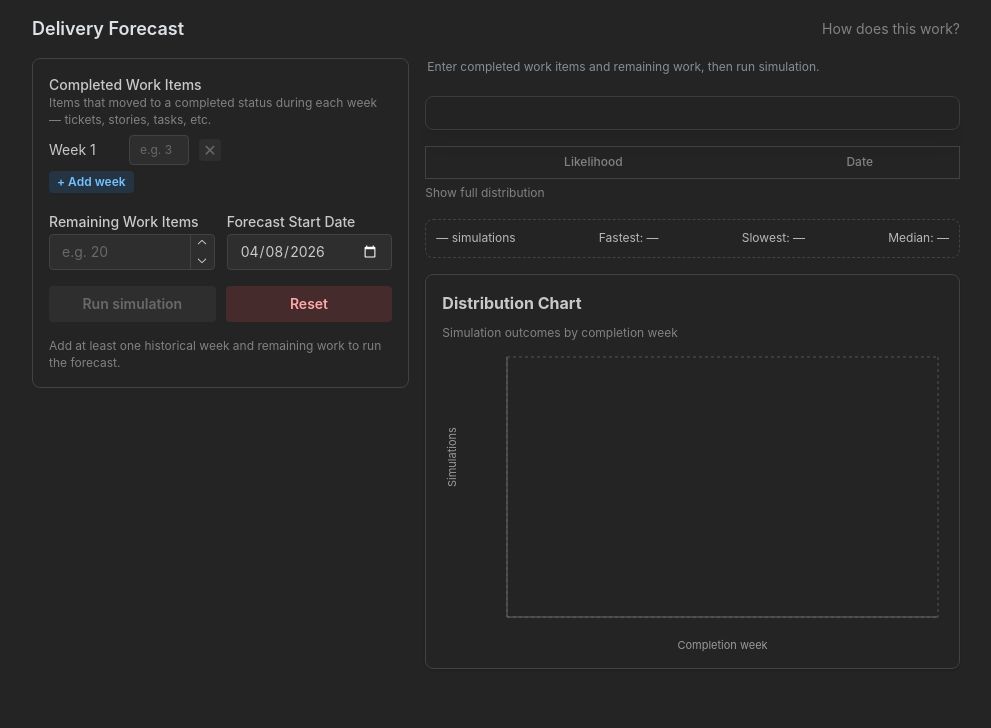
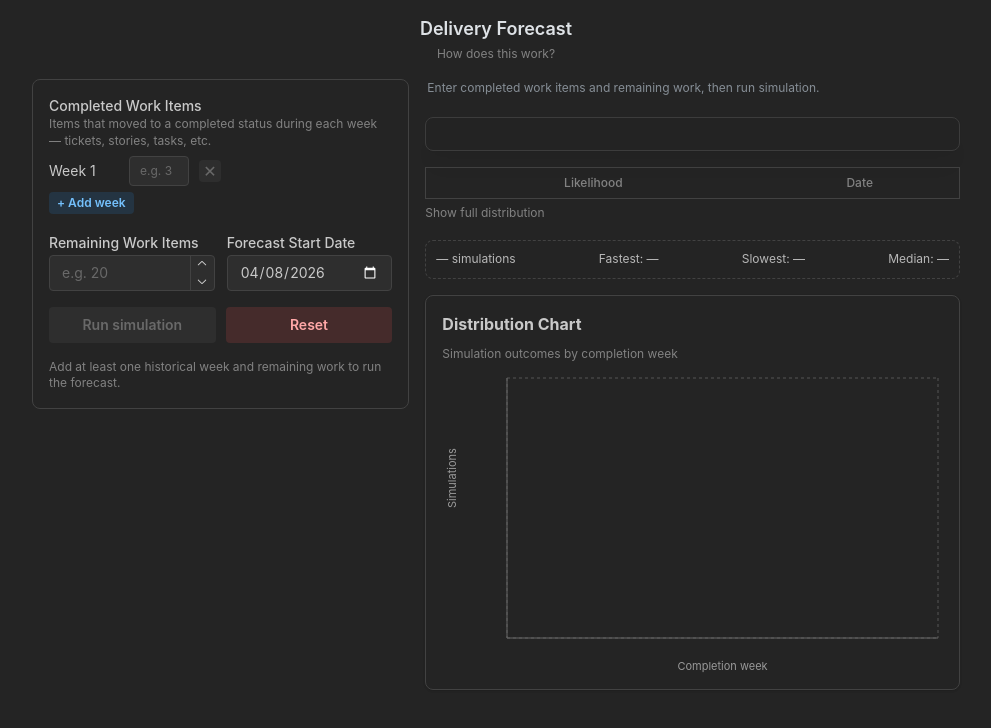
Before and after one commit to ZakLaughton/monte-carlo-forecaster, a React (Vite) app: page / in a window 1280 px wide. Shown: the top 728 px of the page, without its empty margins (144-1135 px from the left). Built offline with nearby package versions, Linux system fonts and the light colour scheme.

Commit message:
move faq link down

```diff
--- a/src/App.tsx
+++ b/src/App.tsx
@@ -1,5 +1,5 @@
 import { useCallback, useMemo, useRef, useState } from "react";
-import { Container, Title, Stack, Grid, Paper, Anchor, Group } from "@mantine/core";
+import { Container, Title, Stack, Grid, Paper, Anchor } from "@mantine/core";
 import { SimulationForm } from "./components/SimulationForm";
 import { simulateDeliveryWeeks } from "./utils/monte-carlo";
 import { toOddsByWeek } from "./utils/stats";
@@ -86,14 +86,14 @@
   return (
     <Container size={960} py="md">
       <Stack gap="md">
-        <Group justify="space-between" align="center">
+        <Stack gap={4} align="center">
           <Title order={4} fw={600} c="gray.3">
             Delivery Forecast
           </Title>
-          <Anchor size="sm" c="dimmed" onClick={faqModal.open}>
+          <Anchor size="xs" c="dimmed" onClick={faqModal.open}>
             How does this work?
           </Anchor>
-        </Group>
+        </Stack>
         <FaqModal opened={faqModal.opened} onClose={faqModal.close} />
         <Grid gutter="md" align="flex-start">
           <Grid.Col span={{ base: 12, md: 5 }}>
```
